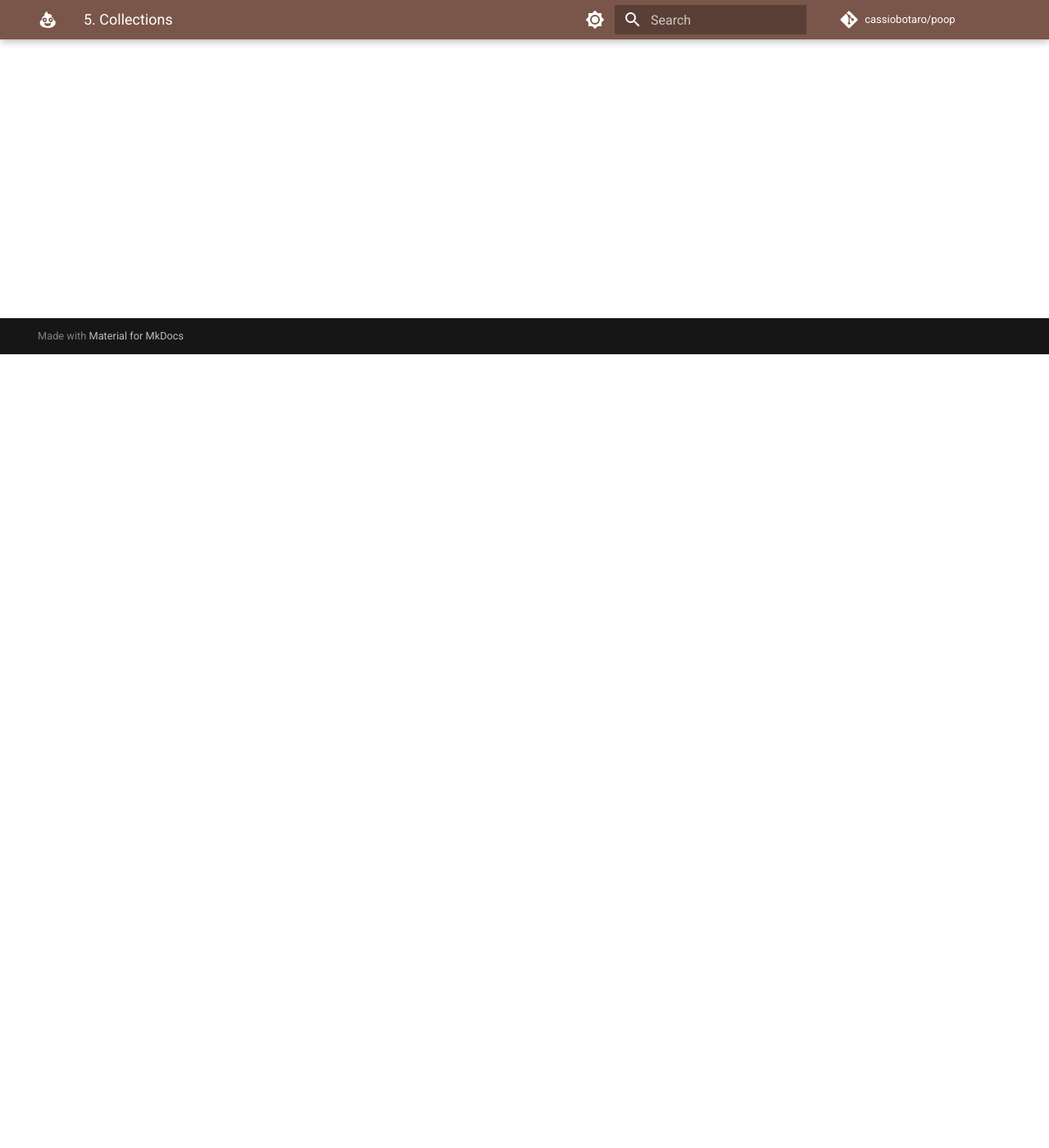
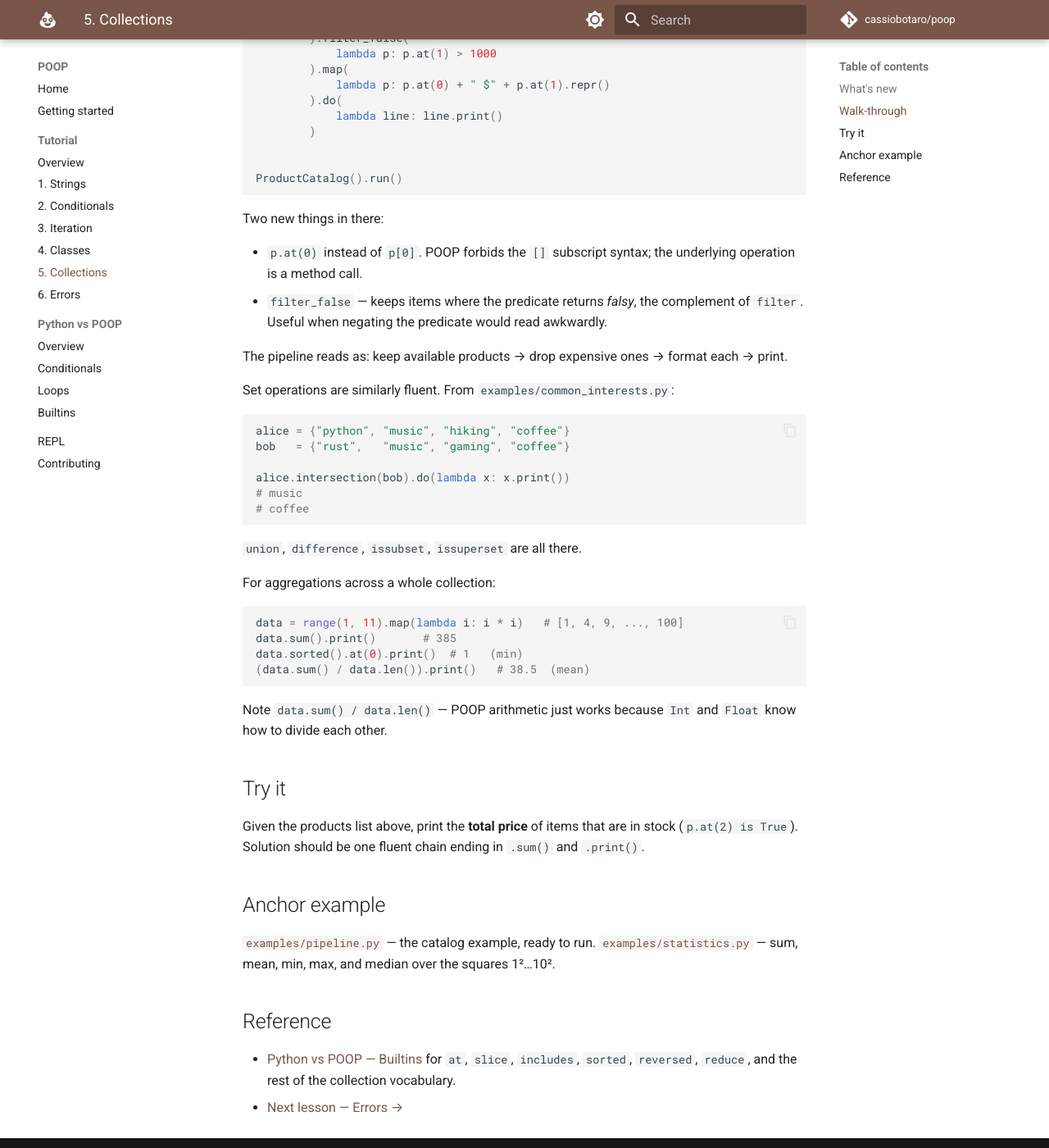
Before and after one commit to cassiobotaro/poop, an MkDocs documentation site: the page built from docs/tutorial/05-collections.md, in a window 1280 px wide and 1400 px high, scrolled down 968 px. Shown: the whole window at 82% size. Built offline with MkDocs 1.6.1 and Material for MkDocs 9.7.7, drawn with Linux system fonts in a browser that asks for light colours; comment, search, counter and statistics services are not loaded; some of the changed text lies outside the part shown.

Commit message:
docs: fill tutorial Lesson 5 — Collections
Replaces the Lesson 5 stub with a didactic page covering list /
dict / set message vocabularies and fluent pipelines of filter /
filter_false / map / do. Introduces obj.at(i) as the replacement
for obj[i] and shows set operations (intersection, union,
difference). Anchors on examples/pipeline.py and
examples/statistics.py.

````diff
--- a/docs/tutorial/05-collections.md
+++ b/docs/tutorial/05-collections.md
@@ -1,6 +1,107 @@
 # Lesson 5 — Collections
 
-Coming soon. This lesson will cover lists, dicts, sets, and fluent
-pipelines.
+**Goal:** wield POOP lists, dicts, and sets the way they want to be
+wielded — fluent chains of methods.
 
-[← Tutorial overview](index.md)
+## What's new
+
+`list`, `dict`, `set`, and `tuple` literals all become POOP types. The
+extra ingredient on top of [Lesson 3](03-iteration.md) is **chaining**:
+each iteration method returns a new collection, so you can pipe them
+together top-to-bottom.
+
+```python
+items.filter(...).map(...).sorted().do(...)
+```
+
+That's a complete program: pick the items you want, transform each,
+sort, then run a side effect. No intermediate variables.
+
+A second piece: `dict` and `set` have their own message vocabulary.
+`dict.at(key)` replaces `d[key]`, `dict.includes_key(k)` replaces
+`k in d`, `set.intersection(other)` is what you'd reach for if you
+were using `set & other`.
+
+## Walk-through
+
+A small product catalog. Save to `pipeline.py`:
+
+```python
+class ProductCatalog:
+    def run(self):
+        products = [
+            ("Apple", 120, True),
+            ("Laptop", 3500, True),
+            ("Banana", 80, False),
+            ("Headset", 450, True),
+            ("Phone", 2200, True),
+            ("Cable", 30, False),
+        ]
+
+        products.filter(
+            lambda p: p.at(2)
+        ).filter_false(
+            lambda p: p.at(1) > 1000
+        ).map(
+            lambda p: p.at(0) + " $" + p.at(1).repr()
+        ).do(
+            lambda line: line.print()
+        )
+
+
+ProductCatalog().run()
+```
+
+Two new things in there:
+
+- `p.at(0)` instead of `p[0]`. POOP forbids the `[]` subscript syntax;
+  the underlying operation is a method call.
+- `filter_false` — keeps items where the predicate returns *falsy*,
+  the complement of `filter`. Useful when negating the predicate would
+  read awkwardly.
+
+The pipeline reads as: keep available products → drop expensive ones →
+format each → print.
+
+Set operations are similarly fluent. From `examples/common_interests.py`:
+
+```python
+alice = {"python", "music", "hiking", "coffee"}
+bob   = {"rust",   "music", "gaming", "coffee"}
+
+alice.intersection(bob).do(lambda x: x.print())
+# music
+# coffee
+```
+
+`union`, `difference`, `issubset`, `issuperset` are all there.
+
+For aggregations across a whole collection:
+
+```python
+data = range(1, 11).map(lambda i: i * i)   # [1, 4, 9, ..., 100]
+data.sum().print()       # 385
+data.sorted().at(0).print()  # 1   (min)
+(data.sum() / data.len()).print()   # 38.5  (mean)
+```
+
+Note `data.sum() / data.len()` — POOP arithmetic just works because
+`Int` and `Float` know how to divide each other.
+
+## Try it
+
+Given the products list above, print the **total price** of items that
+are in stock (`p.at(2) is True`). Solution should be one fluent chain
+ending in `.sum()` and `.print()`.
+
+## Anchor example
+
+[`examples/pipeline.py`](https://github.com/cassiobotaro/poop/blob/main/examples/pipeline.py) — the catalog example, ready to run.
+[`examples/statistics.py`](https://github.com/cassiobotaro/poop/blob/main/examples/statistics.py) — sum, mean, min, max, and median over the squares 1²…10².
+
+## Reference
+
+- [Python vs POOP — Builtins](../python-vs-poop/builtins.md) for
+  `at`, `slice`, `includes`, `sorted`, `reversed`, `reduce`, and the
+  rest of the collection vocabulary.
+- [Next lesson — Errors →](06-errors.md)
````
